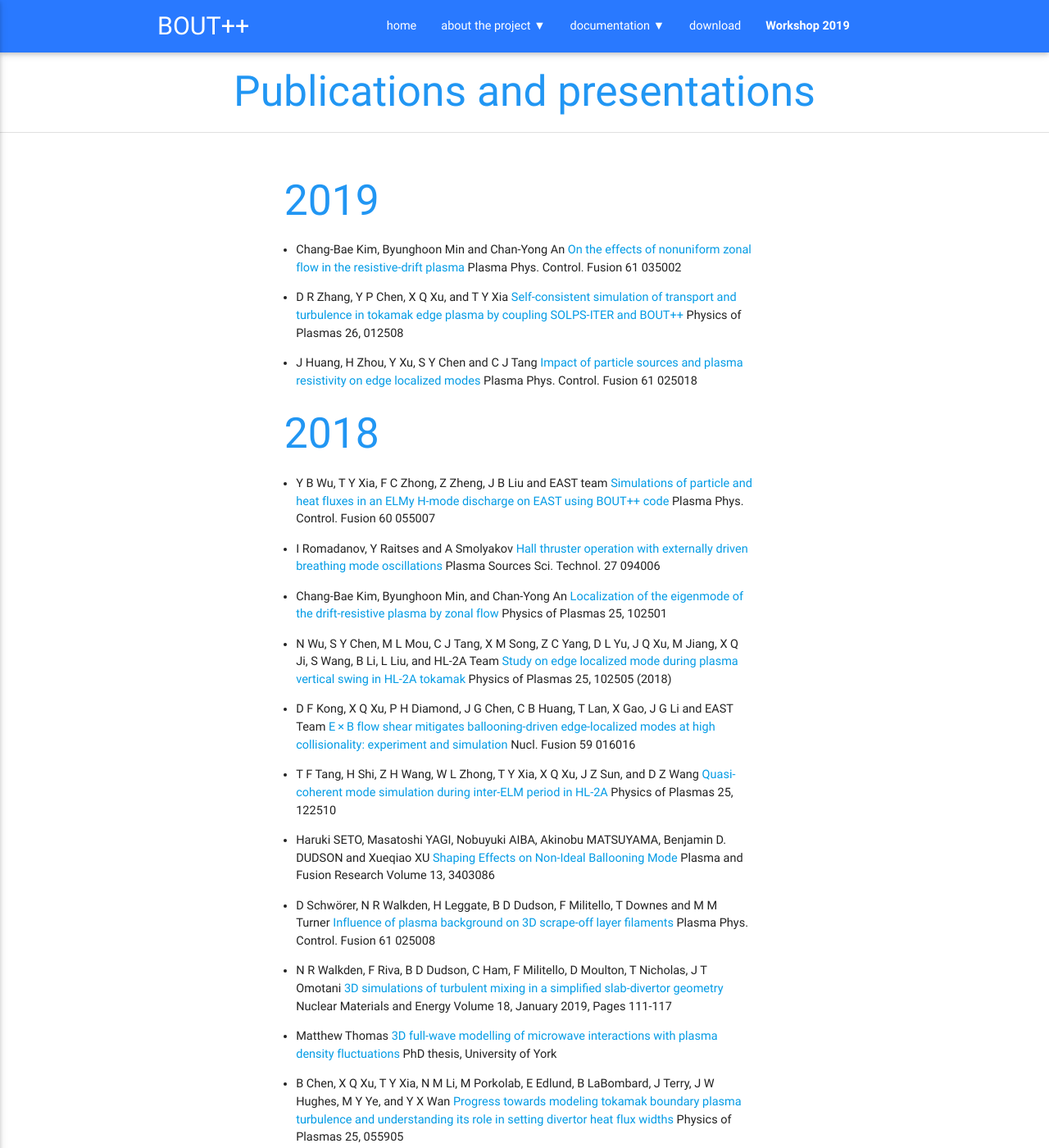
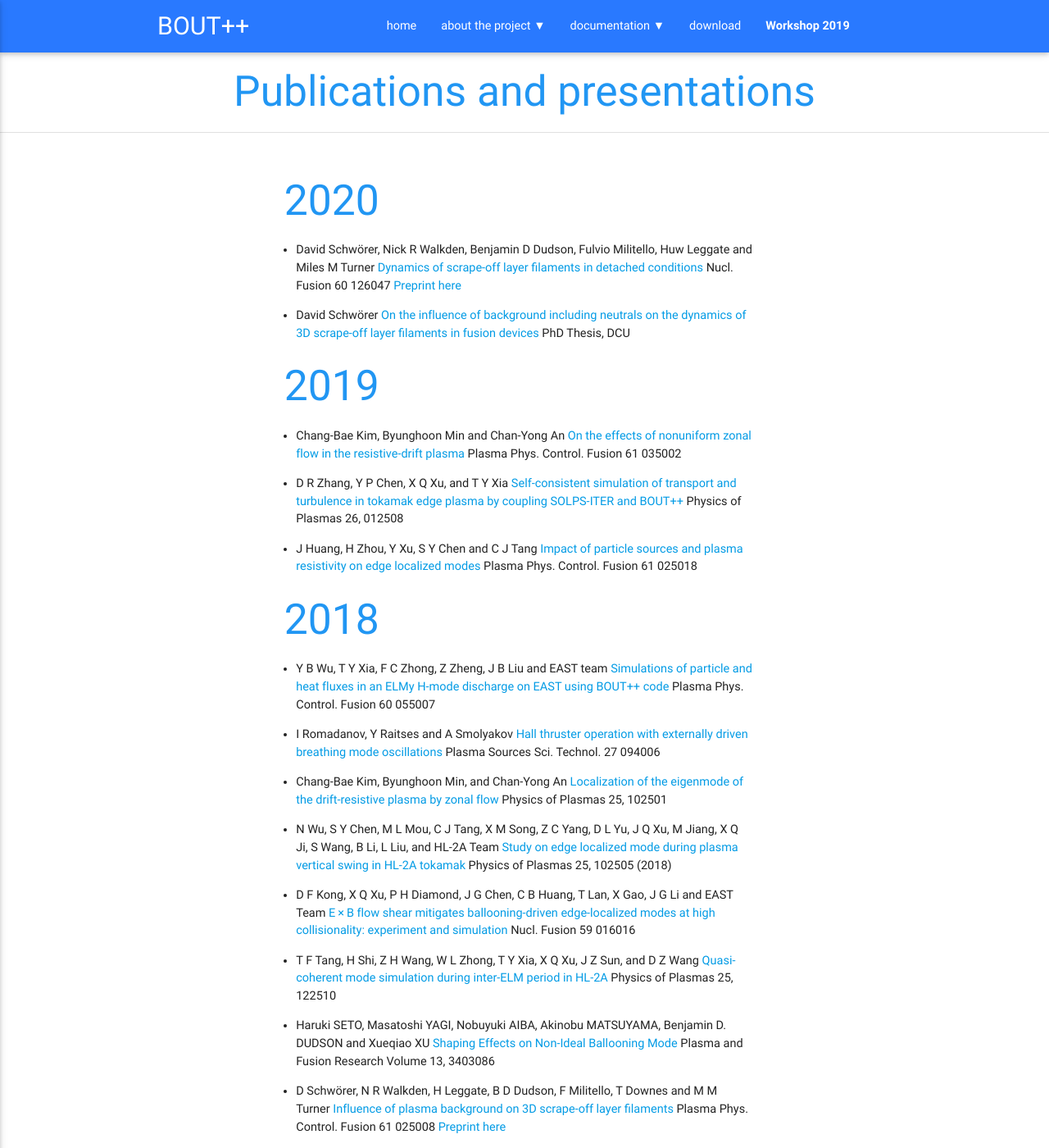
Before and after one commit to boutproject/boutproject.github.io, a Jekyll site: the page built from publications/index.md, in a window 1280 px wide and 1400 px high. Shown: the whole window at 82% size. Built offline with Jekyll 4.4.1, drawn with Linux system fonts in a browser that asks for light colours.

Commit message:
Add my papers (and preprint)

```diff
--- a/publications/index.md
+++ b/publications/index.md
@@ -4,6 +4,12 @@ title: Publications and presentations
 description: List of published articles using BOUT++
 nav-state: publications
 ---
+
+2020
+----
+
+* David Schwörer, Nick R Walkden, Benjamin D Dudson, Fulvio Militello, Huw Leggate and Miles M Turner [Dynamics of scrape-off layer filaments in detached conditions](https://doi.org/10.1088/1741-4326/ab8776) Nucl. Fusion 60 126047 [Preprint here](https://arxiv.org/abs/1911.11458)
+* David Schwörer [On the influence of background including neutrals on the dynamics of 3D scrape-off layer filaments in fusion devices ](https://doras.dcu.ie/24992/) PhD Thesis, DCU
 
 2019
 ----
@@ -22,7 +28,7 @@ nav-state: publications
 * D F Kong, X Q Xu, P H Diamond, J G Chen, C B Huang, T Lan, X Gao, J G Li and EAST Team [E × B flow shear mitigates ballooning-driven edge-localized modes at high collisionality: experiment and simulation](https://doi.org/10.1088/1741-4326/aaef0c) Nucl. Fusion 59 016016
 * T F Tang, H Shi, Z H Wang, W L Zhong, T Y Xia, X Q Xu, J Z Sun, and D Z Wang [Quasi-coherent mode simulation during inter-ELM period in HL-2A](https://doi.org/10.1063/1.5050853) Physics of Plasmas 25, 122510
 * Haruki SETO, Masatoshi YAGI, Nobuyuki AIBA, Akinobu MATSUYAMA, Benjamin D. DUDSON and Xueqiao XU [Shaping Effects on Non-Ideal Ballooning Mode](http://www.jspf.or.jp/PFR/PFR_articles/pfr2018/pfr2018_13-3403086.html) Plasma and Fusion Research Volume 13, 3403086
-* D Schwörer, N R Walkden, H Leggate, B D Dudson, F Militello, T Downes and M M Turner [Influence of plasma background on 3D scrape-off layer filaments](https://doi.org/10.1088/1361-6587/aae8fe) Plasma Phys. Control. Fusion 61 025008
+* D Schwörer, N R Walkden, H Leggate, B D Dudson, F Militello, T Downes and M M Turner [Influence of plasma background on 3D scrape-off layer filaments](https://doi.org/10.1088/1361-6587/aae8fe) Plasma Phys. Control. Fusion 61 025008 [Preprint here](https://arxiv.org/abs/1806.07319)
 * N R Walkden, F Riva, B D Dudson, C Ham, F Militello, D Moulton, T Nicholas, J T Omotani [3D simulations of turbulent mixing in a simplified slab-divertor geometry](https://doi.org/10.1016/j.nme.2018.12.005) Nuclear Materials and Energy Volume 18, January 2019, Pages 111-117
 * Matthew Thomas [3D full-wave modelling of microwave interactions with plasma density fluctuations](http://etheses.whiterose.ac.uk/20481/) PhD thesis, University of York
 * B Chen, X Q Xu, T Y Xia, N M Li, M Porkolab, E Edlund, B LaBombard, J Terry, J W Hughes, M Y Ye, and Y X Wan [Progress towards modeling tokamak boundary plasma turbulence and understanding its role in setting divertor heat flux widths](https://doi.org/10.1063/1.5016582) Physics of Plasmas 25, 055905
```
